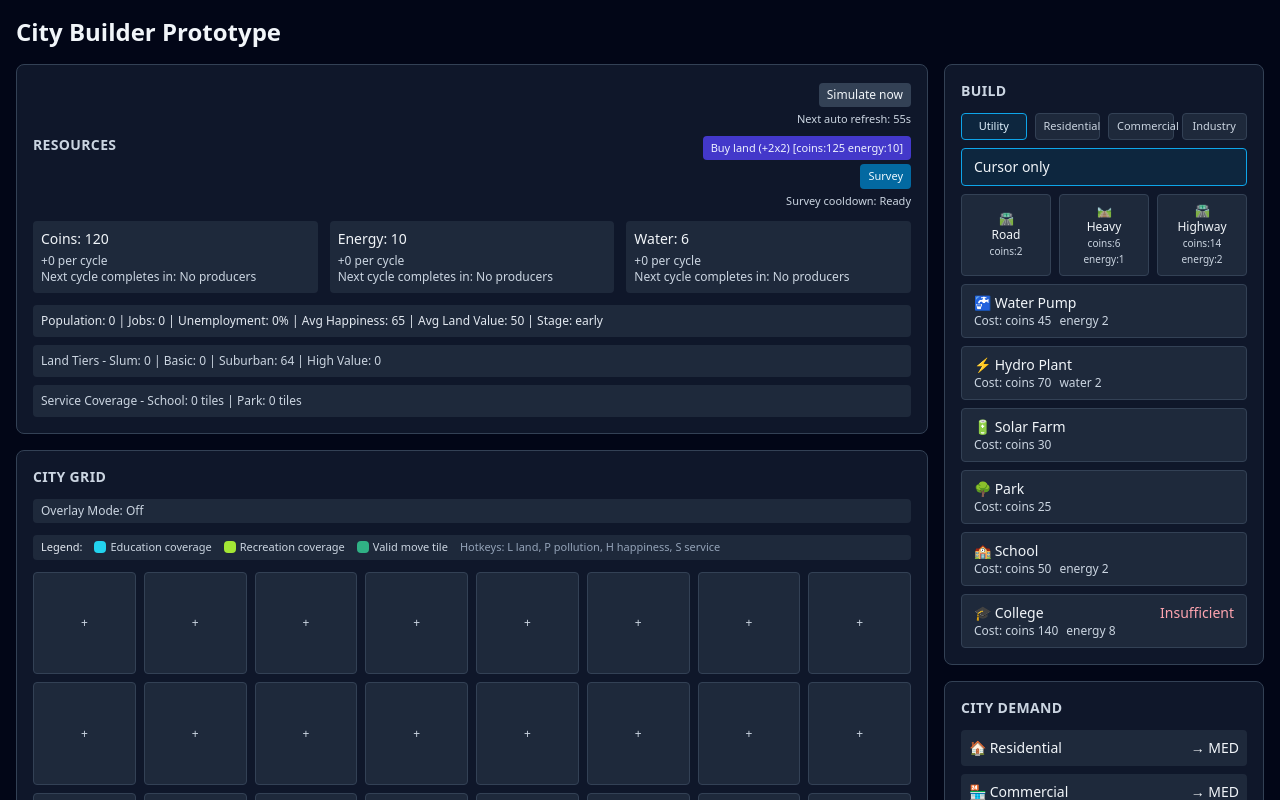
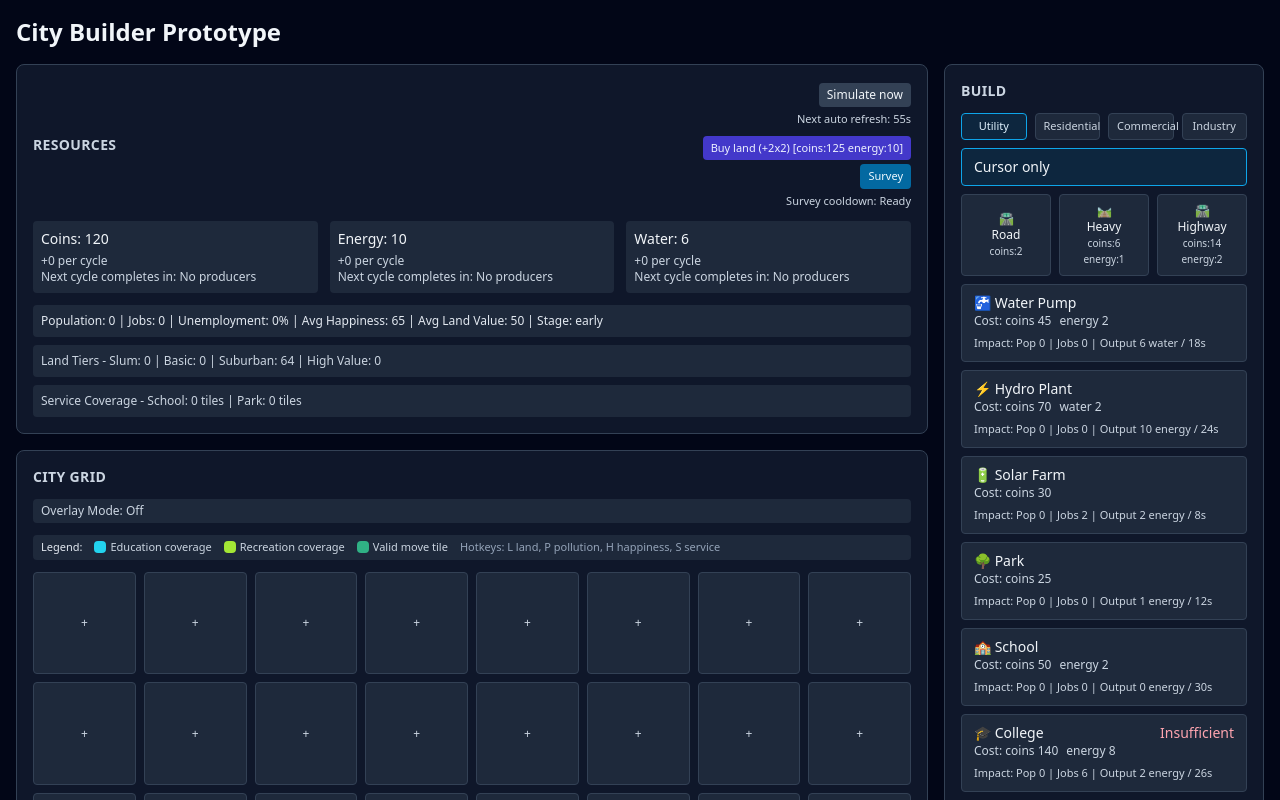
Before and after one commit to christinabranson/city-simulator, a Next.js app: page / in a window 1280 px wide. Shown: the top 800 px of the page. Built offline with nearby package versions, Linux system fonts and the light colour scheme.

Commit message:
better UI

```diff
--- a/components/BuildingPalette.tsx
+++ b/components/BuildingPalette.tsx
@@ -5,6 +5,8 @@ import { ROAD_COSTS } from "@/game/models/pricing";
 import { useGameStore } from "@/game/state/useGameStore";
 
 type BuildTab = "utility" | "residential" | "commercial" | "industry";
+const COMPARABLE_CATEGORIES = new Set(["residential", "commercial", "industrial"]);
+const formatSigned = (value: number): string => `${value >= 0 ? "+" : ""}${value}`;
 
 export const BuildingPalette = () => {
   const selectedBuildingId = useGameStore((state) => state.selectedBuildingId);
@@ -30,6 +32,18 @@ export const BuildingPalette = () => {
       }),
     [activeTab]
   );
+  const categoryBaseline = useMemo(() => {
+    const baseline = new Map<string, (typeof BUILDING_LIST)[number]>();
+    for (const building of BUILDING_LIST) {
+      const current = baseline.get(building.category);
+      const currentCoins = current?.cost.coins ?? Number.POSITIVE_INFINITY;
+      const nextCoins = building.cost.coins ?? Number.POSITIVE_INFINITY;
+      if (!current || nextCoins < currentCoins) {
+        baseline.set(building.category, building);
+      }
+    }
+    return baseline;
+  }, []);
 
   return (
     <section className="rounded-lg border border-slate-700 bg-slate-900 p-4">
@@ -109,6 +123,13 @@ export const BuildingPalette = () => {
           const affordable = Object.entries(building.cost).every(
             ([resource, amount]) => resources[resource as keyof typeof resources] >= (amount ?? 0)
           );
+          const outputPerCycle = `${building.production.amountPerCycle} ${building.production.resource} / ${building.production.cycleSeconds}s`;
+          const baseline =
+            COMPARABLE_CATEGORIES.has(building.category) ? categoryBaseline.get(building.category) : undefined;
+          const showComparison = Boolean(baseline && baseline.id !== building.id);
+          const populationDelta = (building.population ?? 0) - (baseline?.population ?? 0);
+          const jobsDelta = (building.jobs ?? 0) - (baseline?.jobs ?? 0);
+          const productionDelta = building.production.amountPerCycle - (baseline?.production.amountPerCycle ?? 0);
           return (
             <button
               key={building.id}
@@ -133,6 +154,15 @@ export const BuildingPalette = () => {
                   </span>
                 ))}
               </div>
+              <div className="mt-1 text-[11px] text-slate-300">
+                Impact: Pop {building.population ?? 0} | Jobs {building.jobs ?? 0} | Output {outputPerCycle}
+              </div>
+              {showComparison ? (
+                <div className="mt-1 text-[11px] text-sky-200">
+                  Vs {baseline?.name}: {formatSigned(populationDelta)} pop, {formatSigned(jobsDelta)} jobs,{" "}
+                  {formatSigned(productionDelta)} {building.production.resource}/cycle
+                </div>
+              ) : null}
             </button>
           );
         })}
--- a/components/TileInspectorModal.tsx
+++ b/components/TileInspectorModal.tsx
@@ -72,7 +72,7 @@ export const TileInspectorModal = () => {
 
   return (
     <div className="fixed inset-0 z-40 flex items-center justify-center bg-slate-950/70 p-4">
-      <div className="w-full max-w-md rounded-lg border border-slate-700 bg-slate-900 p-4 shadow-2xl">
+      <div className="flex h-[75vh] w-full max-w-md flex-col rounded-lg border border-slate-700 bg-slate-900 p-4 shadow-2xl">
         <div className="mb-3 flex items-center justify-between">
           <h3 className="text-lg font-semibold text-slate-100">Tile Inspector</h3>
           <button
@@ -84,6 +84,7 @@ export const TileInspectorModal = () => {
           </button>
         </div>
 
+        <div className="min-h-0 flex-1 space-y-4 overflow-y-auto pr-1">
           <div className="space-y-2 text-sm text-slate-200">
             <p>
               Coordinates: ({tile.x}, {tile.y})
@@ -105,7 +106,7 @@ export const TileInspectorModal = () => {
             {!tile.isActive && tile.inactiveReason ? <p>Issue: {tile.inactiveReason}</p> : null}
           </div>
 
-        <div className="mt-4 rounded bg-slate-800 p-3 text-sm text-slate-200">
+          <div className="rounded bg-slate-800 p-3 text-sm text-slate-200">
             <p>Land Value: {stat(tile.landValue)}</p>
             <p>Land Tier: {landTier}</p>
             <p>Pollution: {stat(tile.pollution)}</p>
@@ -116,7 +117,7 @@ export const TileInspectorModal = () => {
           </div>
 
           {building ? (
-          <div className="mt-4 space-y-1 text-sm text-slate-200">
+            <div className="space-y-1 text-sm text-slate-200">
               {building.category === "residential" ? (
                 <p>Population Capacity: {building.population ?? 0}</p>
               ) : null}
@@ -179,7 +180,7 @@ export const TileInspectorModal = () => {
           ) : null}
 
           {building ? (
-          <div className="mt-4 rounded bg-slate-800 p-3 text-sm text-slate-200">
+            <div className="rounded bg-slate-800 p-3 text-sm text-slate-200">
               <p className="mb-1 font-medium">Relocation</p>
               <p>
                 Move Cost:{" "}
@@ -215,7 +216,7 @@ export const TileInspectorModal = () => {
           ) : null}
 
           {movingBuilding ? (
-          <div className="mt-4 rounded bg-amber-900/30 p-3 text-xs text-amber-200">
+            <div className="rounded bg-amber-900/30 p-3 text-xs text-amber-200">
               Move mode is active. Click destination tile in the grid, or{" "}
               <button type="button" onClick={cancelMove} className="underline">
                 cancel move
@@ -224,7 +225,7 @@ export const TileInspectorModal = () => {
             </div>
           ) : null}
 
-        <div className="mt-4 rounded bg-slate-800 p-3 text-xs text-slate-300">
+          <div className="rounded bg-slate-800 p-3 text-xs text-slate-300">
             <p className="mb-1 font-medium text-slate-200">Demand context</p>
             {demand.residential >= 30 ? <p>- Housing shortage: residential demand is high.</p> : null}
             {demand.commercial >= 30 || demand.industrial >= 30 ? (
@@ -236,5 +237,6 @@ export const TileInspectorModal = () => {
           </div>
         </div>
       </div>
+    </div>
   );
 };
```
Lines whose indentation alone changed are shown as unchanged.
